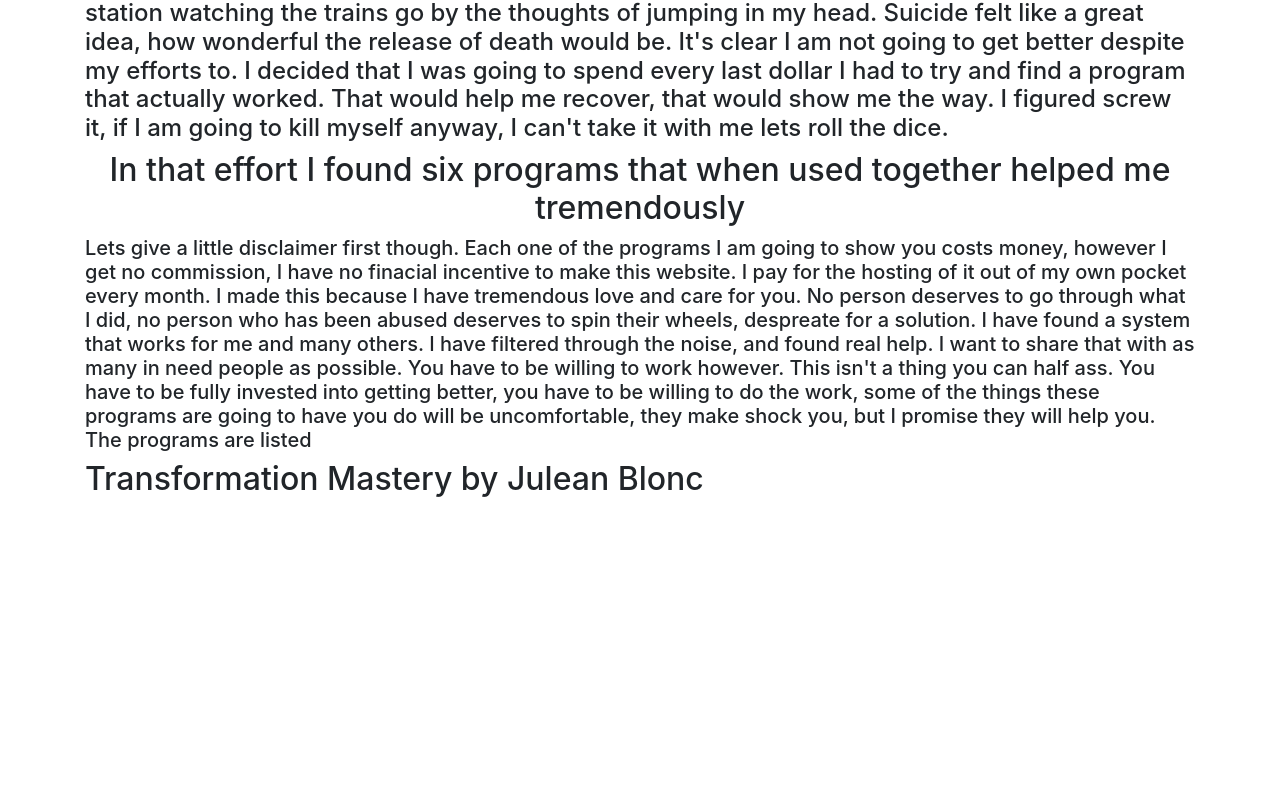
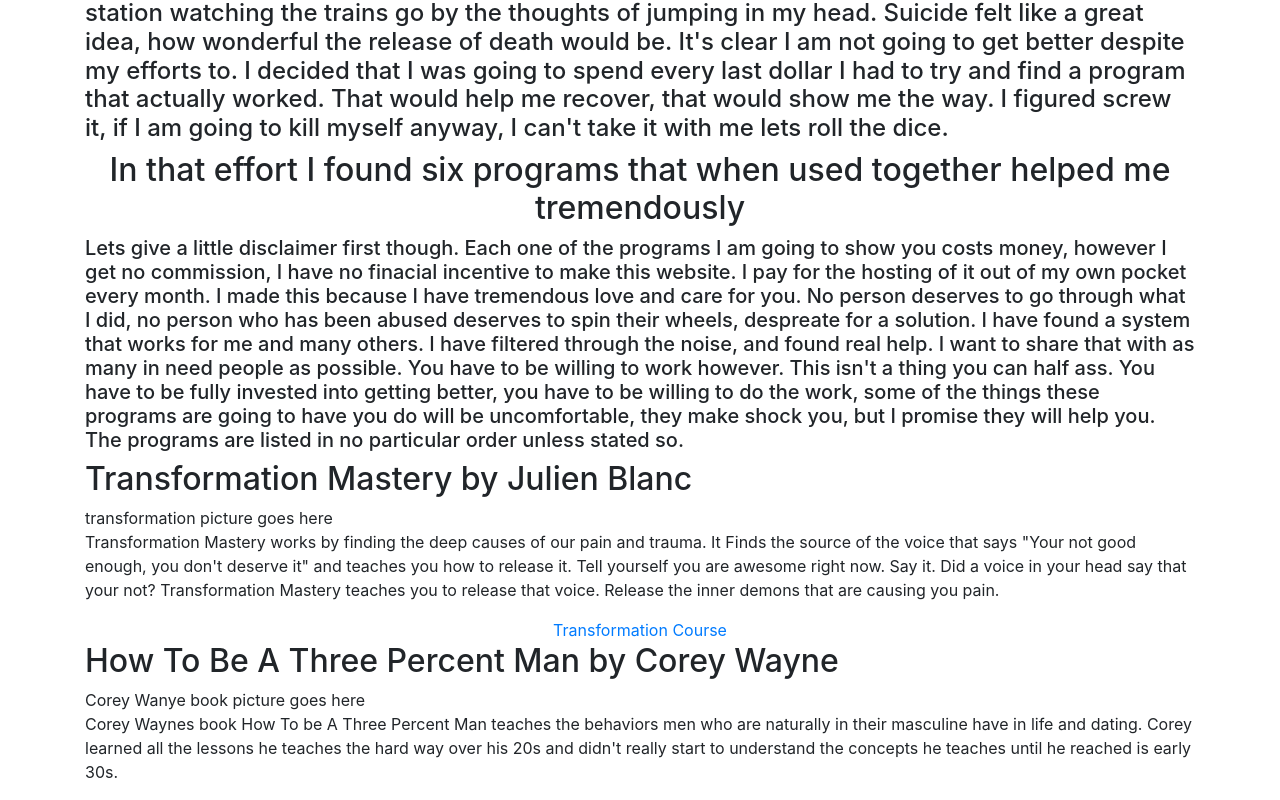
Before and after one commit to Christopher-Jakob/maleabuserecovery, an Angular app: page / in a window 1280 px wide. Shown: the part 554-1354 px from the top of the page. Before the commit the page ends 1060 px from the top, so only its background shows below. Built offline with nearby package versions, Linux system fonts and the light colour scheme.

Commit message:
pushing the new code

```diff
--- a/src/app/infopage/infopage.component.html
+++ b/src/app/infopage/infopage.component.html
@@ -40,14 +40,36 @@
         to go through what I did, no person who has been abused deserves to spin their wheels, despreate for a solution. I have found a system that works for me and many others.
         I have filtered through the noise, and found real help. I want to share that with as many in need people as possible. You have to be willing to work however. This isn't
         a thing you can half ass. You have to be fully invested into getting better, you have to be willing to do the work, some of the things these programs are going to have
-        you do will be uncomfortable, they make shock you, but I promise they will help you. The programs are listed </h5>
+        you do will be uncomfortable, they make shock you, but I promise they will help you. The programs are listed in no particular order unless stated so. </h5>
       </div>
 
       <div class="text-left">
-        <h2>Transformation Mastery by Julean Blonc</h2>
+        <h2>Transformation Mastery by Julien Blanc</h2>
 
       </div>
+      <div>
+        transformation picture goes here
+      </div>
+      <div class="text-left">
+        <p>Transformation Mastery works by finding the deep causes of our pain and trauma.
+        It Finds the source of the voice that says "Your not good enough, you don't deserve it" and teaches you
+        how to release it. Tell yourself you are awesome right now. Say it. Did a voice in your head say that your not? Transformation Mastery teaches you to release that
+        voice. Release the inner demons that are causing you pain. </p>
+      </div>
+      <div class="text-center">
+        <a target="_blank" href="https://julienhimself.com/self-help">Transformation Course</a>
+      </div>
 
+      <div class="text-left">
+        <h2>How To Be A Three Percent Man by Corey Wayne</h2>
+      </div>
+      <div>
+        Corey Wanye book picture goes here
+      </div>
+      <div class="text-left">
+        <P>Corey Waynes book How To be A Three Percent Man teaches the behaviors men who are naturally in their masculine have in life and dating. Corey learned all the lessons
+        he teaches the hard way over his 20s and didn't really start to understand the concepts he teaches until he reached is early 30s.</P>
+      </div>
 
     </div>
   </div>
```
